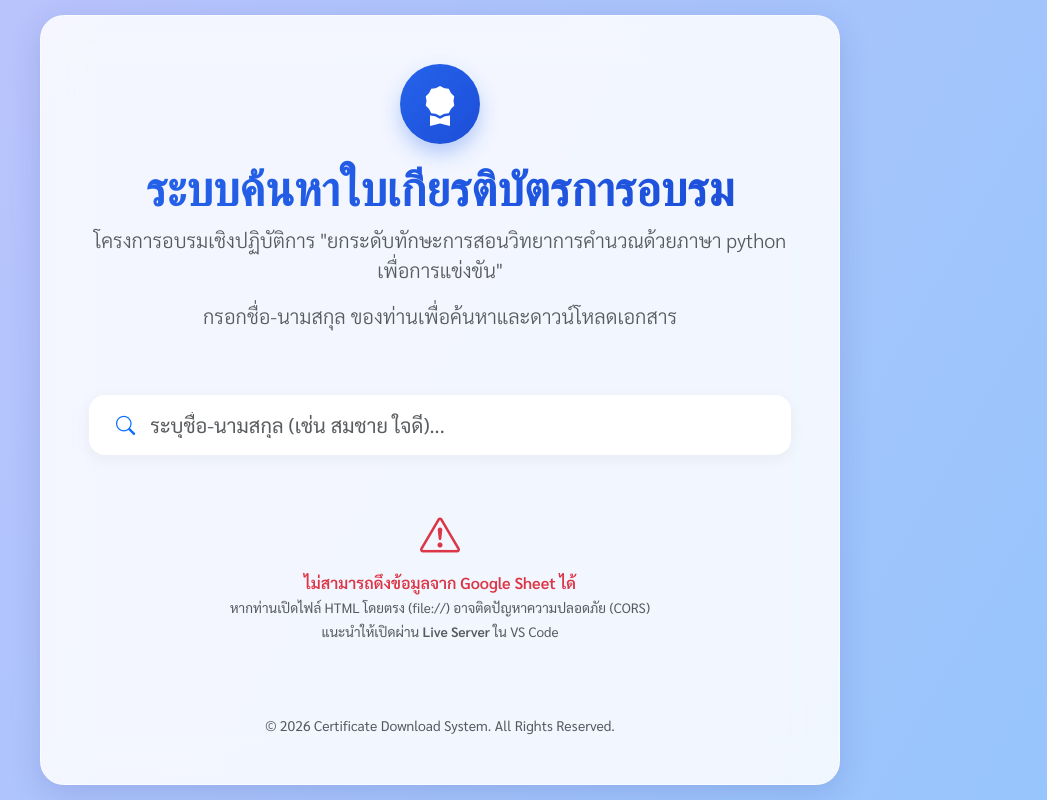
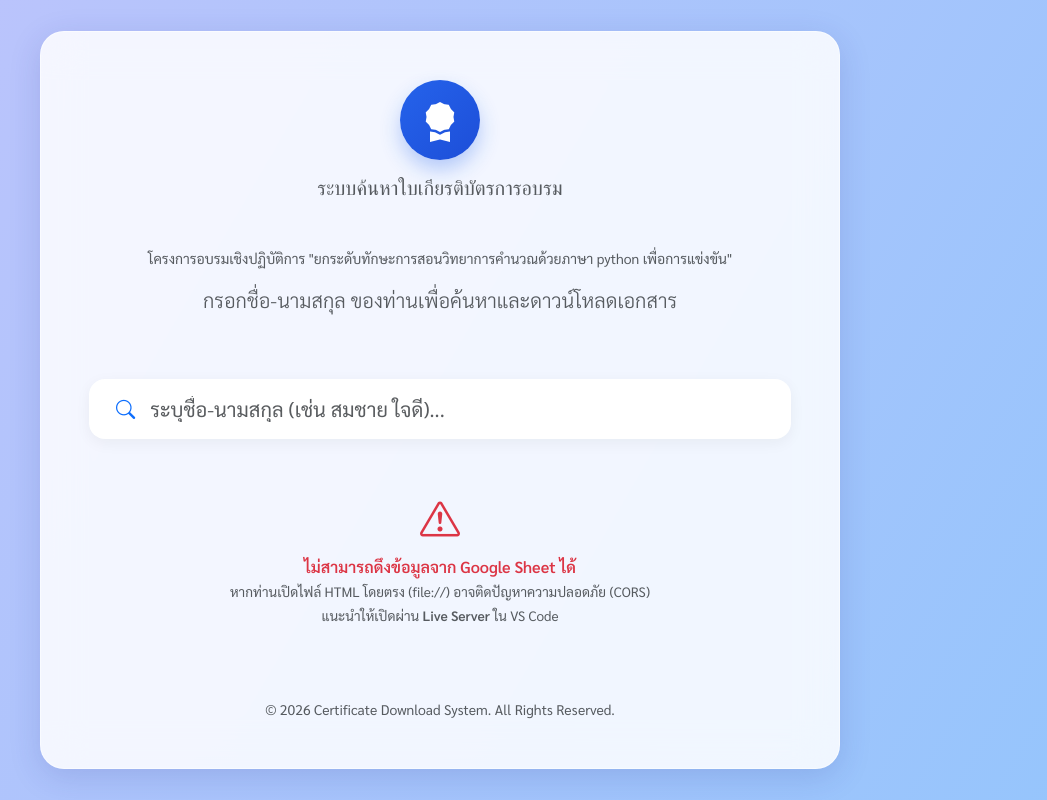
Before and after one commit to prathan2004/cert2026, a plain HTML site: page index.html in a window 1280 px wide. Shown: the whole page, without its empty margins (200-1247 px from the left). Drawn offline with nearby package versions, Linux system fonts and the light colour scheme; no server answers.

Commit message:
Update index.html

```diff
--- a/index.html
+++ b/index.html
@@ -32,8 +32,8 @@
                 <div class="icon-circle mb-3 mx-auto">
                     <i class="bi bi-award-fill"></i>
                 </div>
-                <h1 class="display-5 fw-bold text-gradient">ระบบค้นหาใบเกียรติบัตรการอบรม</h1>
-                <p class="text-muted lead">โครงการอบรมเชิงปฏิบัติการ "ยกระดับทักษะการสอนวิทยาการคำนวณด้วยภาษา python เพื่อการแข่งขัน"</p>
+                <h1 class="text-muted lead">ระบบค้นหาใบเกียรติบัตรการอบรม</h1>
+                <p class="text-center mt-5 text-muted small">โครงการอบรมเชิงปฏิบัติการ "ยกระดับทักษะการสอนวิทยาการคำนวณด้วยภาษา python เพื่อการแข่งขัน"</p>
                 <p class="text-muted lead">กรอกชื่อ-นามสกุล ของท่านเพื่อค้นหาและดาวน์โหลดเอกสาร</p>
             </div>
 
```
